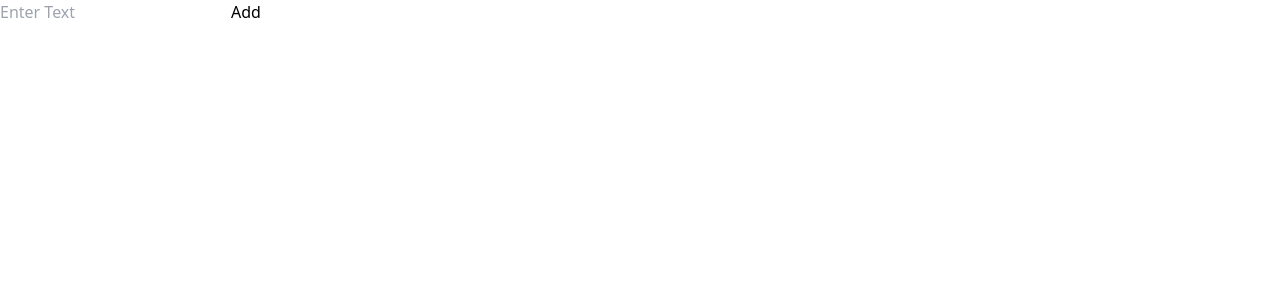
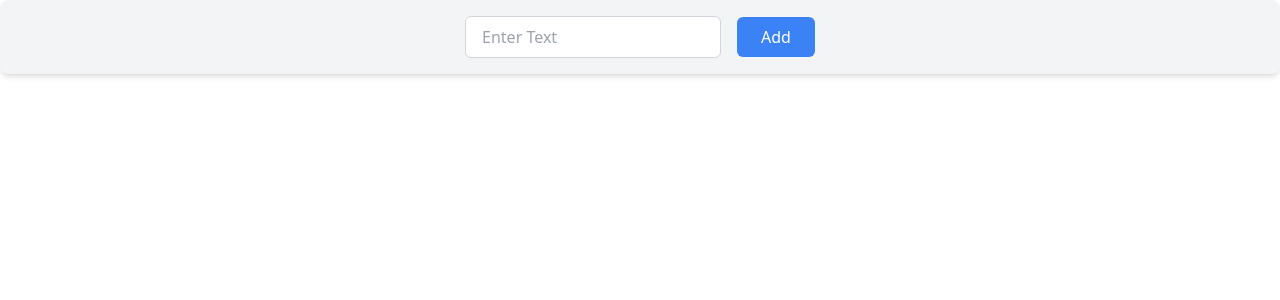
Before and after one commit to NirbhaySingh74/Interview-Question-Practice, a React (Vite) app in the folder todo/: page / in a window 1280 px wide. Shown: the top 300 px of the page. Built offline with nearby package versions, Linux system fonts and the light colour scheme.

Commit message:
Input components Designed

```diff
--- a/todo/src/components/Input.tsx
+++ b/todo/src/components/Input.tsx
@@ -1,8 +1,14 @@
 const Input = () => {
   return (
-    <div>
-      <input type="text" placeholder="Enter Text" />
-      <button>Add</button>
+    <div className="flex justify-center items-center p-4 gap-4  bg-gray-100 rounded-lg shadow-md">
+      <input
+        type="text"
+        placeholder="Enter Text"
+        className="w-64 px-4 py-2 border border-gray-300 rounded-md focus:outline-none focus:ring-2 focus:ring-blue-500"
+      />
+      <button className="px-6 py-2 bg-blue-500 text-white rounded-md hover:bg-blue-600 transition duration-200">
+        Add
+      </button>
     </div>
   );
 };
```
